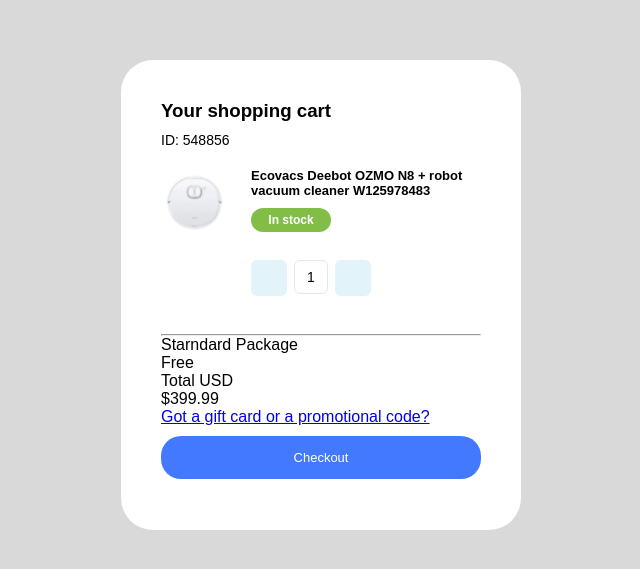
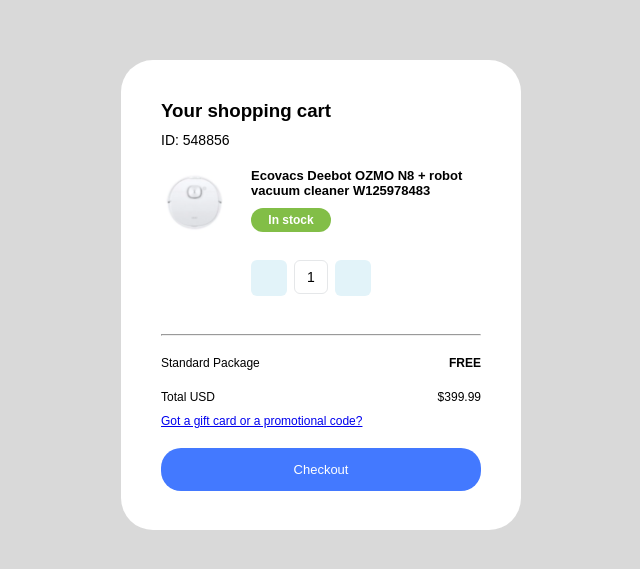
Before and after one commit to eobcre/shopping-card, a React (Vite) app: page / in a window 1280 px wide. Shown: the part 105-674 px from the top of the page, without its empty margins (319-959 px from the left). Built offline with nearby package versions, Linux system fonts and the light colour scheme; some icons are missing.

Commit message:
updated class name in div

```diff
--- a/src/components/Price.tsx
+++ b/src/components/Price.tsx
@@ -1,11 +1,11 @@
 const Price: React.FC = () => {
   return (
-    <div>
-      <div>
-        <p>Starndard Package</p>
+    <div className='price-container'>
+      <div className='price-container-1'>
+        <p>Standard Package</p>
         <p>Free</p>
       </div>
-      <div>
+      <div className='price-container-2'>
         <p>Total USD</p>
         <p>$399.99</p>
       </div>
```
